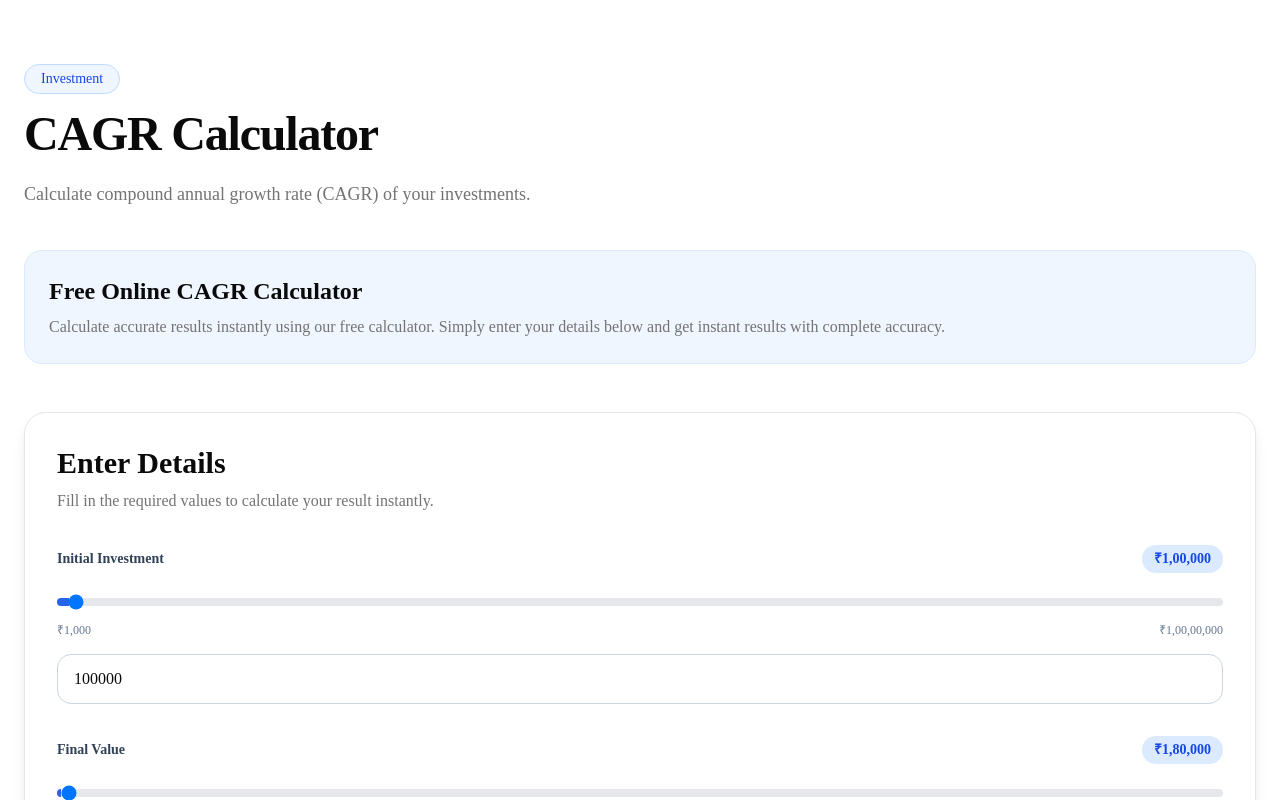
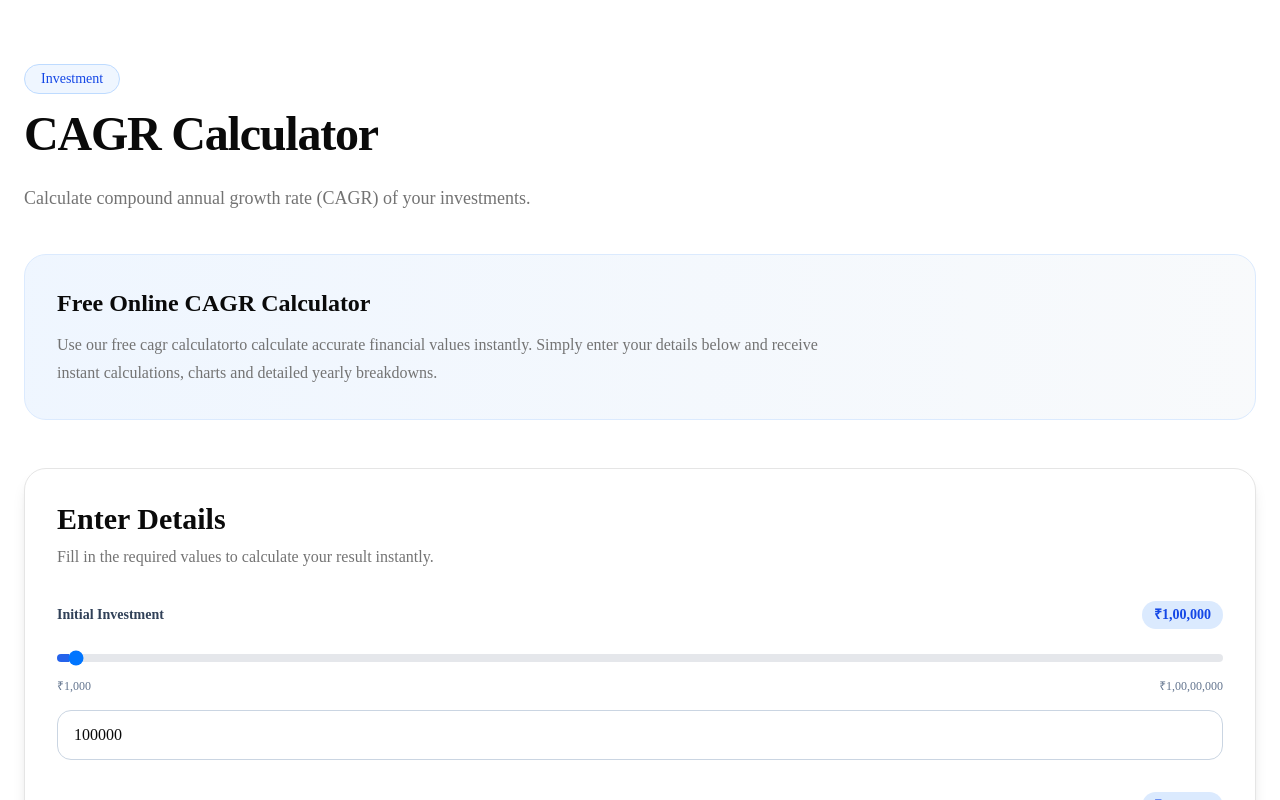
Before and after one commit to payadav142-rgb/FinWise, a Next.js app: page /calculators/cagr-calculator in a window 1280 px wide. Shown: the top 800 px of the page. Built offline with nearby package versions, Linux system fonts and the light colour scheme.

Commit message:
Complete calculator page layout and content sections

```diff
--- a/app/calculators/[slug]/page.tsx
+++ b/app/calculators/[slug]/page.tsx
@@ -1,15 +1,16 @@
 import type { Metadata } from "next";
+import { notFound } from "next/navigation";
+
 import CalculatorLayout from "@/components/calculator/CalculatorLayout";
 import CalculatorContent from "@/components/calculator/CalculatorContent";
+import RelatedCalculators from "@/components/calculator/RelatedCalculators";
 import ArticleSection from "@/components/calculator/ArticleSection";
-import RelatedCalculators from "@/components/calculator/RelatedCalculators";
 import { getCalculatorComponent } from "@/components/calculator/CalculatorRegistry";
+
 import { calculators } from "@/data/calculators";
 import { calculatorContent } from "@/data/calculatorContent";
 import { seoData } from "@/data/seo";
 import { articles } from "@/data/articles";
-
-import { notFound } from "next/navigation";
 
 type Props = {
   params: Promise<{
@@ -22,34 +23,79 @@ export async function generateMetadata({
 }: Props): Promise<Metadata> {
   const { slug } = await params;
 
-  const seo =
-    seoData[slug as keyof typeof seoData];
+  const calculator = calculators.find(
+    (item) => item.slug === slug
+  );
 
-  if (!seo) {
+  if (!calculator) {
     return {
-      title: "Calculator Not Found",
+      title: "Calculator Not Found | FinWise",
     };
   }
 
+  const seo =
+    seoData[
+      slug as keyof typeof seoData
+    ];
+
+  const title =
+    seo?.title ??
+    `${calculator.title} | FinWise`;
+
+  const description =
+    seo?.description ??
+    calculator.description;
+
+  const url = `https://finwise-silk.vercel.app/calculators/${slug}`;
+
   return {
-    title: seo.title,
-    description: seo.description,
+    title,
+    description,
+
+    keywords: [
+      calculator.title,
+      "Financial Calculator",
+      "India",
+      "Investment Calculator",
+      "EMI Calculator",
+      "SIP Calculator",
+      "FD Calculator",
+      "RD Calculator",
+      "FinWise",
+    ],
+
+    alternates: {
+      canonical: url,
+    },
 
     openGraph: {
-      title: seo.title,
-      description: seo.description,
+      title,
+      description,
+      url,
+      siteName: "FinWise",
+      locale: "en_IN",
       type: "website",
+    },
+
+    twitter: {
+      card: "summary_large_image",
+      title,
+      description,
+    },
+
+    robots: {
+      index: true,
+      follow: true,
     },
   };
 }
-
 export default async function CalculatorPage({
   params,
 }: Props) {
   const { slug } = await params;
 
   const calculator = calculators.find(
-    (calc) => calc.slug === slug
+    (item) => item.slug === slug
   );
 
   if (!calculator) {
@@ -98,6 +144,7 @@ export default async function CalculatorPage({
     name: calculator.title,
     description: calculator.description,
     url: `https://finwise-silk.vercel.app/calculators/${slug}`,
+    inLanguage: "en-IN",
   };
 
   return (
@@ -122,7 +169,7 @@ export default async function CalculatorPage({
 
       <main className="mx-auto max-w-7xl px-6 py-16">
 
-        <div className="mb-4 inline-block rounded-full border border-blue-200 bg-blue-50 px-4 py-1 text-sm font-medium text-blue-700">
+        <div className="mb-4 inline-flex rounded-full border border-blue-200 bg-blue-50 px-4 py-1 text-sm font-medium text-blue-700">
           {calculator.category}
         </div>
 
@@ -130,46 +177,58 @@ export default async function CalculatorPage({
           {calculator.title}
         </h1>
 
-        <p className="mt-5 max-w-3xl text-lg leading-8 text-muted-foreground">
+        <p className="mt-6 max-w-3xl text-lg leading-8 text-muted-foreground">
           {calculator.description}
         </p>
 
-        <div className="mt-10 rounded-2xl border border-blue-100 bg-blue-50 p-6">
-          <h2 className="text-2xl font-semibold">
+        <div className="mt-10 rounded-3xl border border-blue-100 bg-gradient-to-r from-blue-50 to-slate-50 p-8">
+          <h2 className="text-2xl font-bold">
             Free Online {calculator.title}
           </h2>
 
-          <p className="mt-2 text-muted-foreground">
-            Calculate accurate results instantly using our
-            free calculator. Simply enter your details
-            below and get instant results with complete
-            accuracy.
+          <p className="mt-3 max-w-3xl leading-7 text-muted-foreground">
+            Use our free {calculator.title.toLowerCase()}
+            to calculate accurate financial values
+            instantly. Simply enter your details
+            below and receive instant calculations,
+            charts and detailed yearly breakdowns.
           </p>
         </div>
 
+        <section
+          id="calculator-result"
+          className="mt-12"
+        >
           <CalculatorLayout>
             {getCalculatorComponent(slug)}
           </CalculatorLayout>
-
+        </section>
                 {content && (
+          <section className="mt-20">
             <CalculatorContent
               overview={content.overview}
               howItWorks={content.howItWorks}
               benefits={content.benefits}
               faqs={content.faqs}
             />
+          </section>
         )}
 
         {article && (
+          <section className="mt-20">
             <ArticleSection
               title={article.title}
               sections={article.sections}
             />
+          </section>
         )}
 
+        <section className="mt-20">
           <RelatedCalculators
             currentSlug={slug}
           />
+        </section>
+
       </main>
     </>
   );
```
Lines whose indentation alone changed are shown as unchanged.
